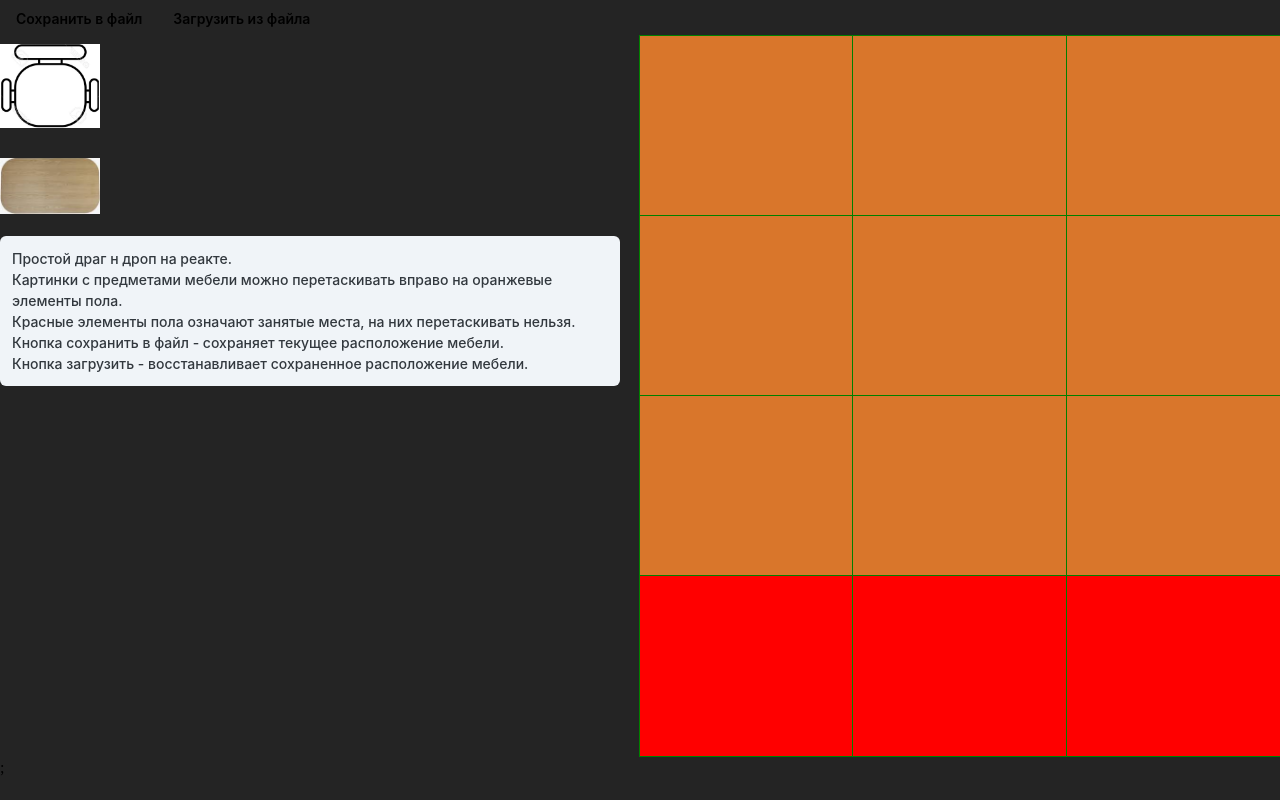
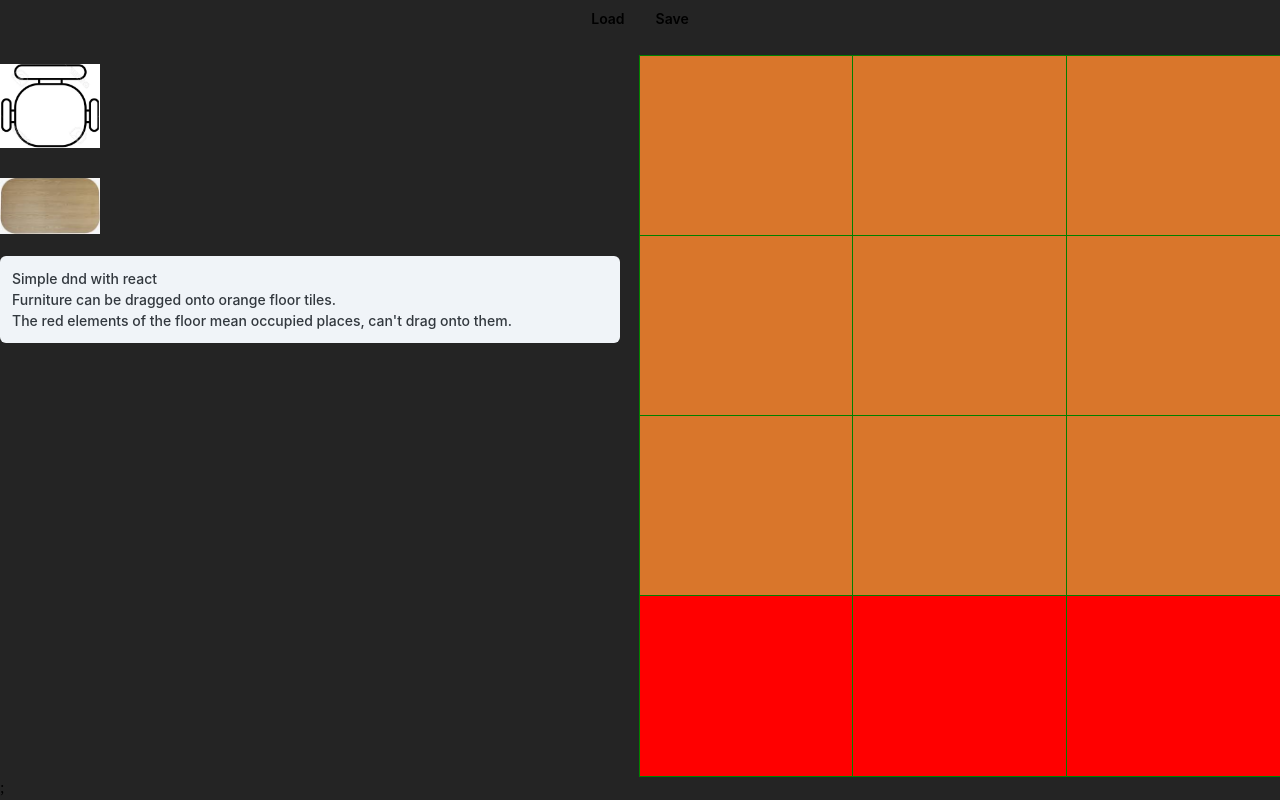
Before and after one commit to DenKuznets/hammer-part2-dnd, a React (Vite) app: page / in a window 1280 px wide. Built offline with nearby package versions, Linux system fonts and the light colour scheme.

Commit message:
translation to english, mui added

```diff
--- a/src/App.jsx
+++ b/src/App.jsx
@@ -5,6 +5,12 @@ import { useDispatch, useSelector } from "react-redux";
 import { loadSquares } from "./features/appSlice";
 import "@fontsource/public-sans";
 import { Alert, Button, ButtonGroup } from "@mui/joy";
+
+const Header = styled.header`
+    margin-bottom: 20px;
+    display: flex;
+    justify-content: center;
+`;
 
 const Container = styled.div`
     display: flex;
@@ -57,25 +63,21 @@ const App = () => {
 
     return (
         <>
-            <header>
+            <Header>
                 <ButtonGroup color="info" variant="solid">
-                    <Button onClick={saveToFile}>Сохранить в файл</Button>
-                    <Button onClick={loadFromFile}>Загрузить из файла</Button>
+                    <Button onClick={saveToFile}>Load</Button>
+                    <Button onClick={loadFromFile}>Save</Button>
                 </ButtonGroup>
-            </header>
+            </Header>
             <Container>
                 <div className="left-side">
                     <div className="items">
                         <ItemsPool />
                     </div>
                     <Alert>
-                        Простой драг н дроп на реакте. <br />
-                        Картинки с предметами мебели можно перетаскивать вправо
-                        на оранжевые элементы пола. <br /> Красные элементы пола
-                        означают занятые места, на них перетаскивать нельзя.{" "}
-                        <br /> Кнопка сохранить в файл - сохраняет текущее
-                        расположение мебели. <br /> Кнопка загрузить -
-                        восстанавливает сохраненное расположение мебели.
+                        Simple dnd with react <br />
+                        Furniture can be dragged onto orange floor tiles. <br />{" "}
+                        The red elements of the floor mean occupied places, can't drag onto them.
                     </Alert>
                 </div>
                 <div className="floor">
```
